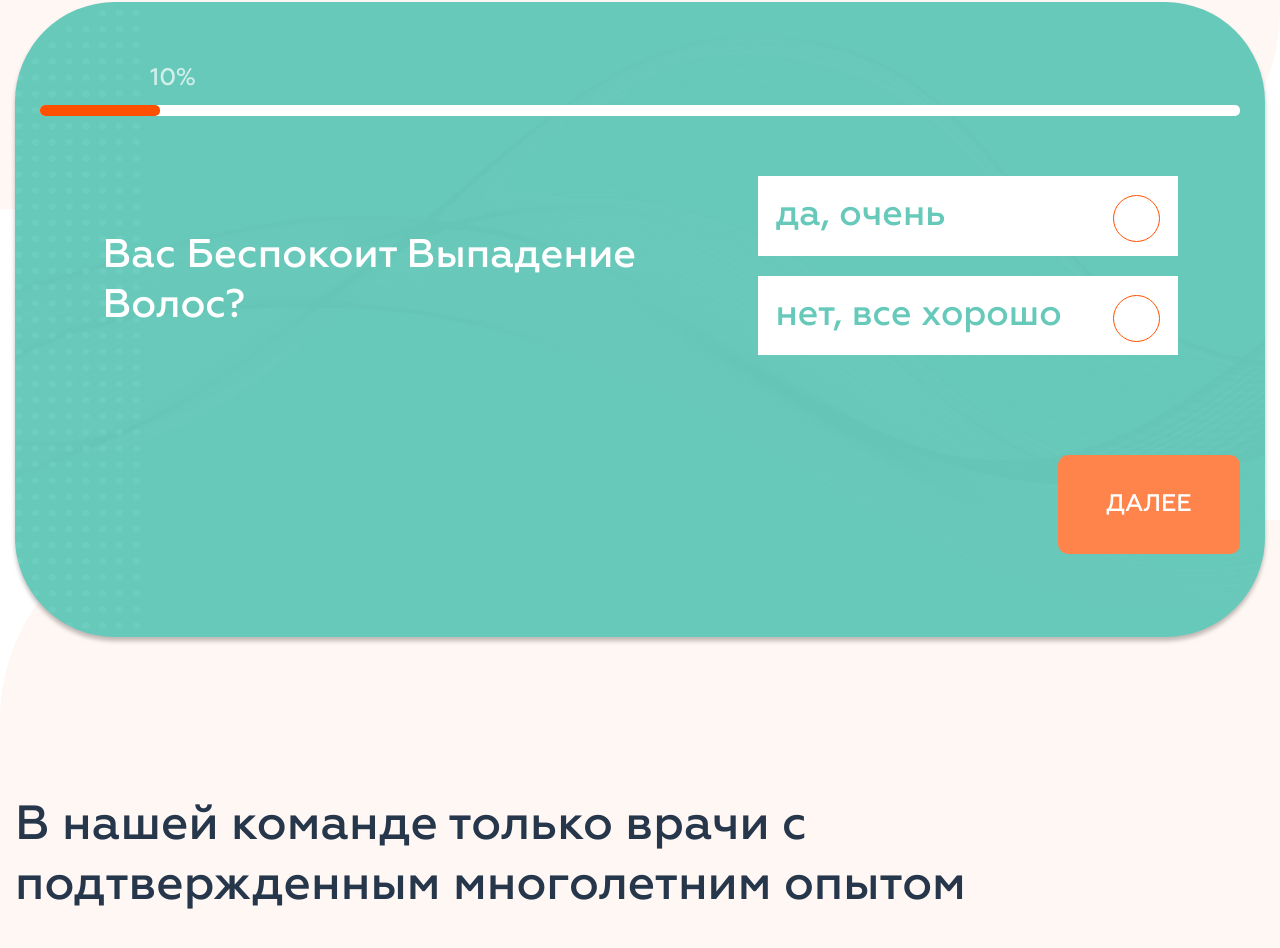
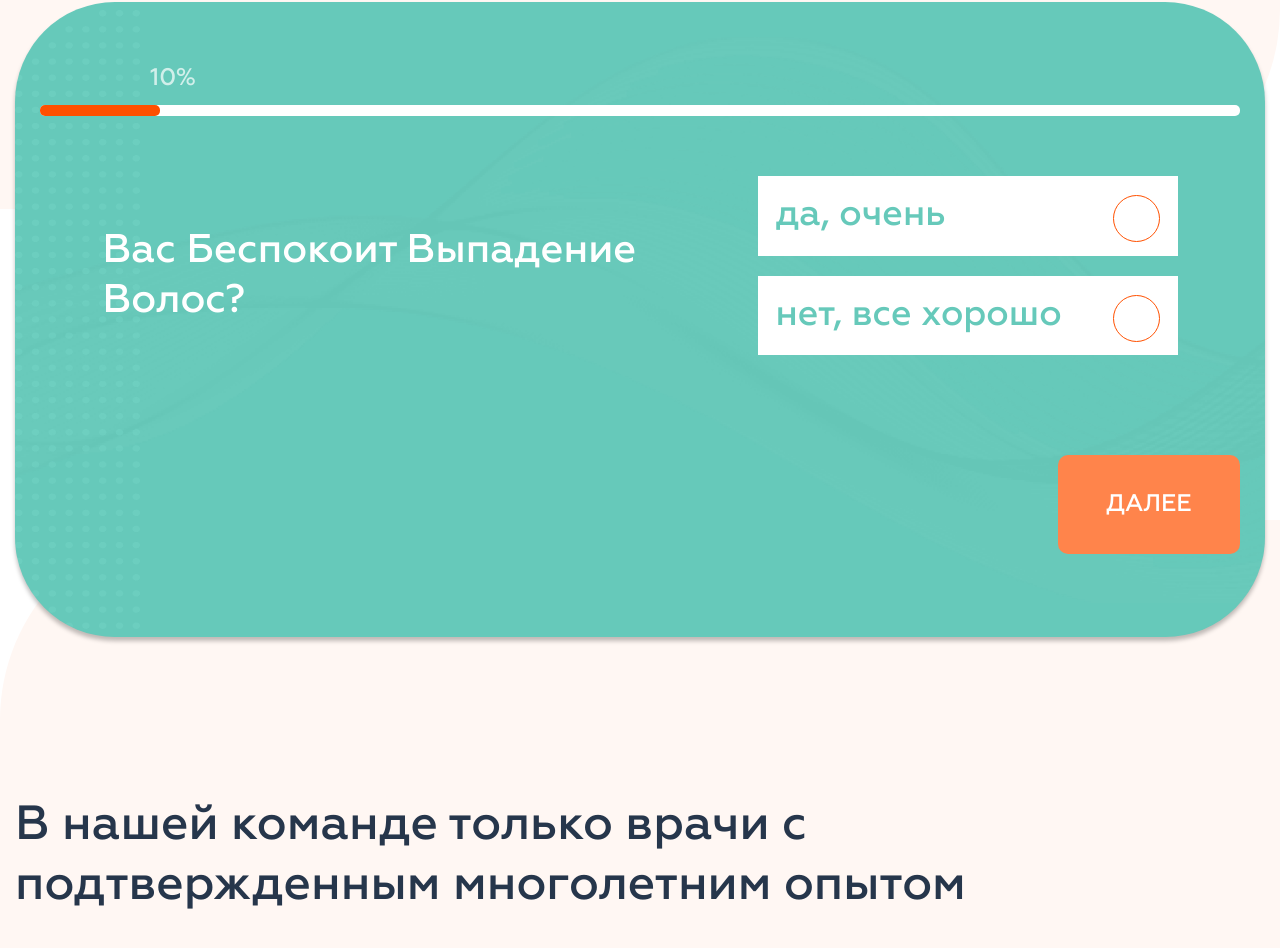
Before and after one commit to myosminozhka-ru/bioline, a website built with webpack: page html/src/views/index.html in a window 1280 px wide. Shown: the part 3769-4717 px from the top of the page. Built offline with nearby package versions, Linux system fonts and the light colour scheme; files whose address does not match are found by name; what lightgallery would draw is missing.

Commit message:
доработки

```diff
--- a/html/src/blocks/modules/main_form/main_form.scss
+++ b/html/src/blocks/modules/main_form/main_form.scss
@@ -90,7 +90,7 @@
         margin-top: 60px;
         margin-bottom: 80px;
         display: flex;
-        align-items: flex-start;
+        align-items: center;
         justify-content: space-between;
         max-width: 1075px;
         width: 100%;
@@ -110,7 +110,6 @@
             line-height: 50px;
             text-transform: capitalize;
             color: #FFFFFF;
-            padding-top: 55px;
             @media all and (max-width: 960px) {
                 font-size: 24px;
                 text-align: center;
```
Also changed, not shown: html/dist/styles/main.css, 1 other file.
